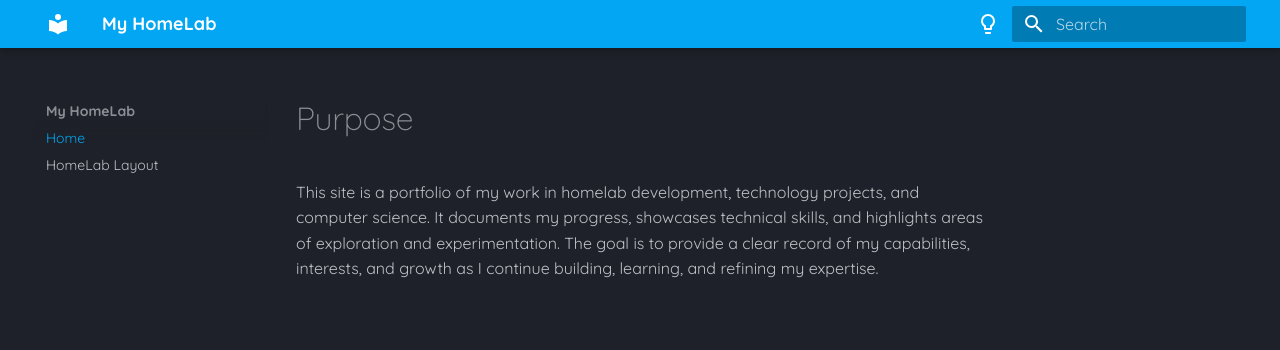
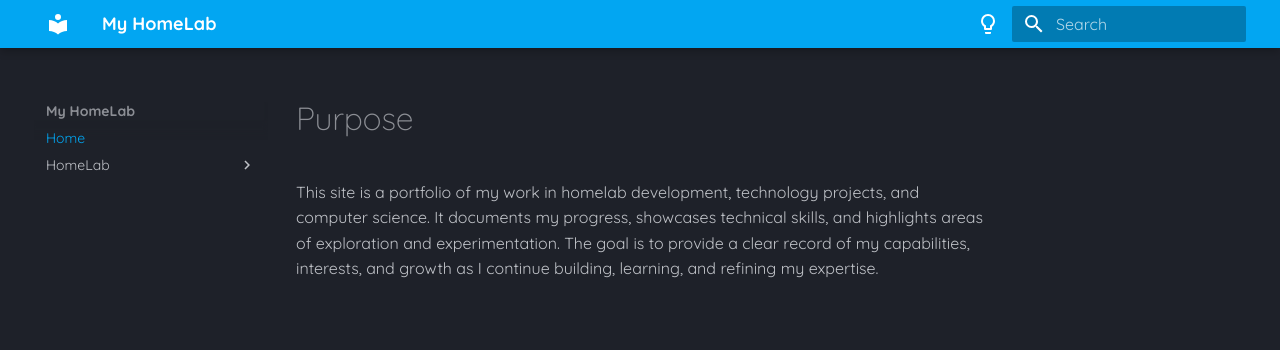
Before and after one commit to zooboo44/zooboo44.github.io, an MkDocs documentation site: the page built from docs/index.md, in a window 1280 px wide. Shown: the top 350 px of the page. Built offline with MkDocs 1.6.1 and Material for MkDocs 9.7.7, drawn with Linux system fonts in a browser that asks for light colours; some of the changed lines change nothing that is shown.

Commit message:
update structure

```diff
--- a/docs/javascripts/mermaid-icons.js
+++ /dev/null
@@ -1,8 +0,0 @@
-import mermaid from 'CDN/mermaid.esm.mjs';
-mermaid.registerIconPacks([
-  {
-    name: 'logos',
-    loader: () =>
-      fetch('https://unpkg.com/@iconify-json/logos@1/icons.json').then((res) => res.json()),
-  },
-]);
--- a/mkdocs.yml
+++ b/mkdocs.yml
@@ -75,4 +75,5 @@
 
 nav:
   - Home: index.md
-  - HomeLab Layout: homelab/layout.md
+  - HomeLab:
+    - HomeLab Layout: homelab/layout.md
```
